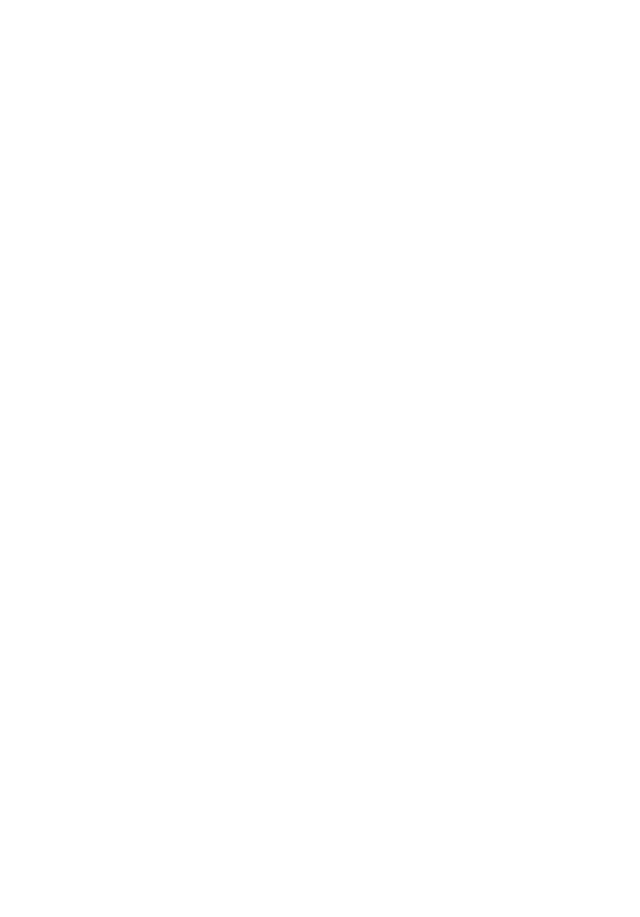
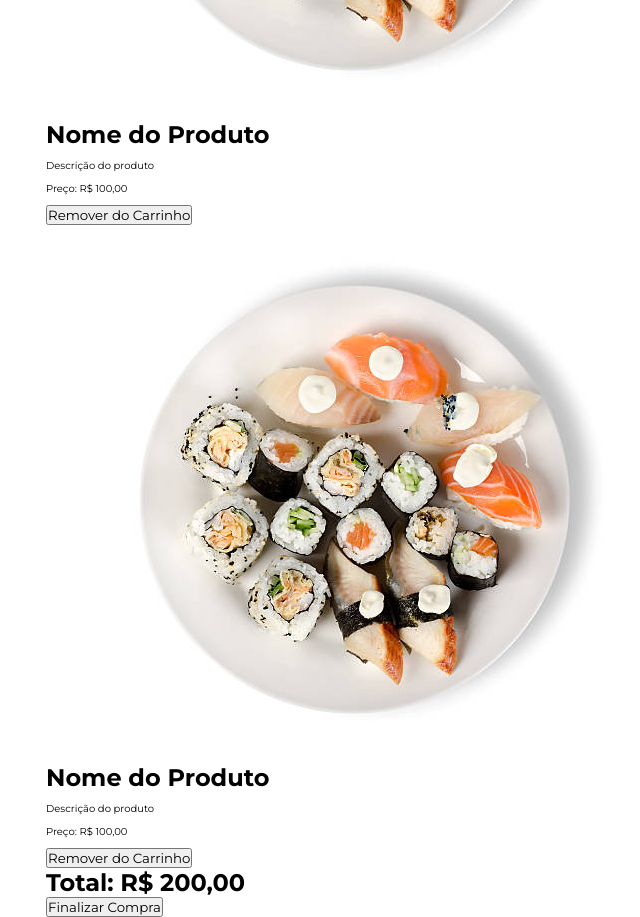
Before and after one commit to thiago0-08/cardapioProjeto, a React (Vite) app: page /carrinho in a window 1280 px wide. Shown: the part 560-1477 px from the top of the page, without its empty margins (288-928 px from the left). Before the commit the page ends 800 px from the top, so only its background shows below. Built offline with nearby package versions, Linux system fonts and the light colour scheme.

Commit message:
criando carrinho

```diff
--- a/src/Components/Carrinho/Carrinho.jsx
+++ b/src/Components/Carrinho/Carrinho.jsx
@@ -1,4 +1,3 @@
-
 import React from 'react'
 import Navbar from '../NavBar/Navbar'
 import './carrinho.css'
@@ -11,6 +10,26 @@
             <div className='container'>
                 <h1>Carrinho</h1>
                 <p>Adicione produtos ao carrinho e finalize sua compra.</p>
+                <div className='carrinho'>
+                    <div className='carrinho-produto'>
+                        <img src="src\assets\produto1.jpg" alt="Produto" />
+                        <h2>Nome do Produto</h2>
+                        <p>Descrição do produto</p>
+                        <p>Preço: R$ 100,00</p>
+                        <button>Remover do Carrinho</button>
+                    </div>
+                    <div className='carrinho-produto'>
+                        <img src="src\assets\produto1.jpg" alt="Produto" />
+                        <h2>Nome do Produto</h2>
+                        <p>Descrição do produto</p>
+                        <p>Preço: R$ 100,00</p>
+                        <button>Remover do Carrinho</button>
+                    </div>
+            </div>
+        </div>
+            <div className='carrinho-total'>
+                <h2>Total: R$ 200,00</h2>
+                <button>Finalizar Compra</button>
             </div>
         </div>
     )
```
Lines whose indentation alone changed are shown as unchanged.
